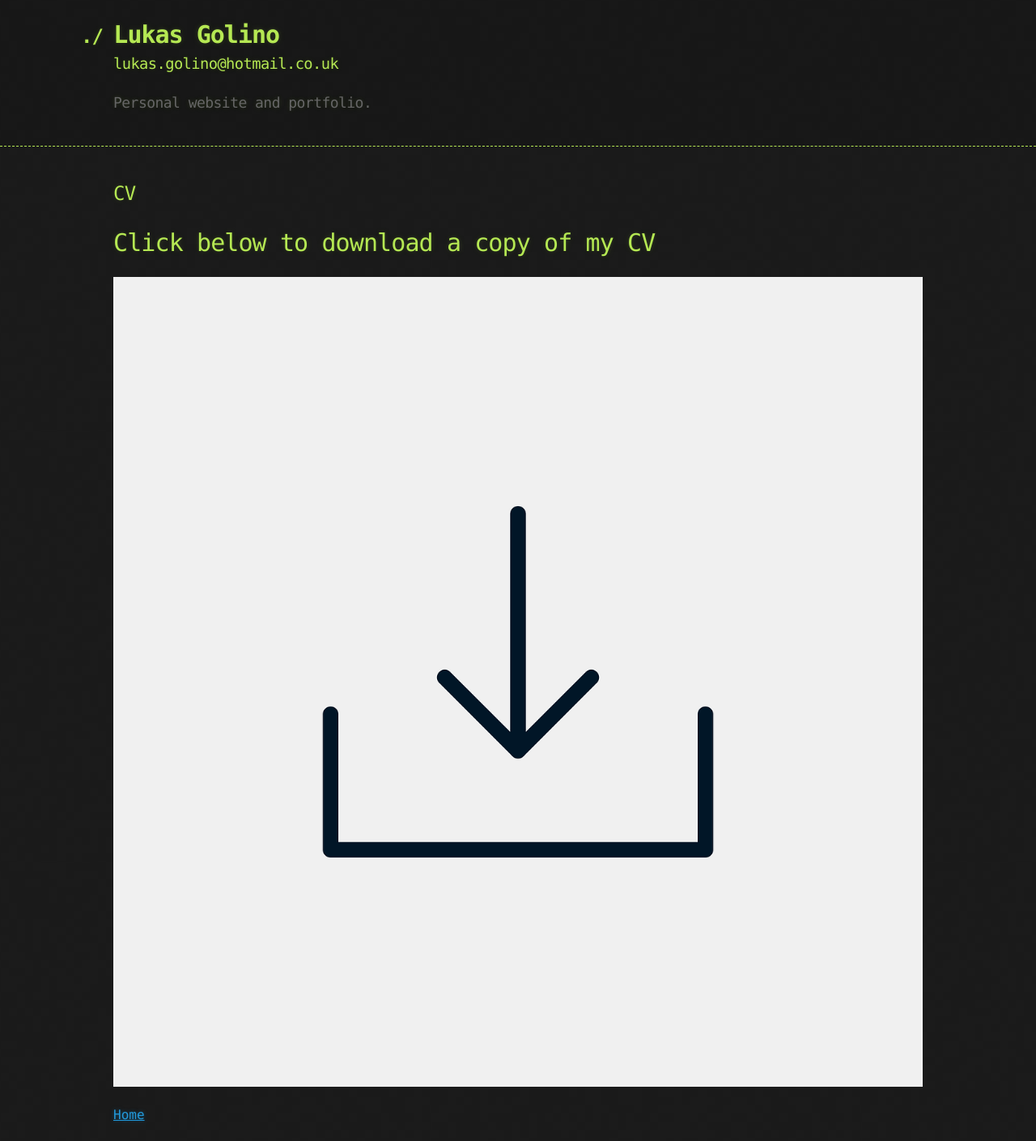
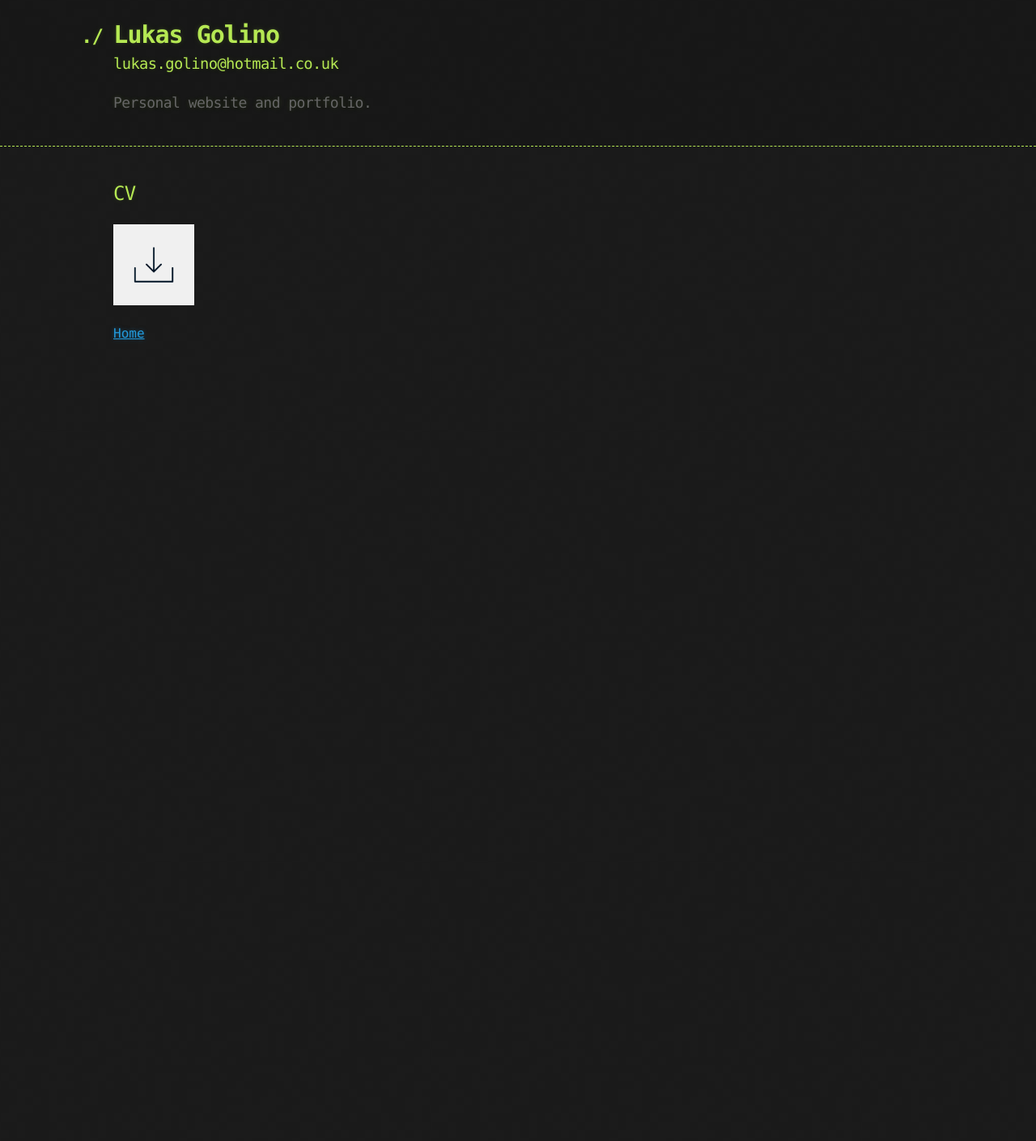
Before and after one commit to lukasgolino/lukasgolino.github.io, a Jekyll site: the page built from cv.md, in a window 1280 px wide. Shown: the whole page at 81% size. Built offline with Jekyll 4.4.1, drawn with Linux system fonts in a browser that asks for light colours; our own code applies the rules of GitHub Pages for plain Markdown files; after the commit the page ends 900 px from its top, so only the background shows below that.

Commit message:
Update cv.md

```diff
--- a/cv.md
+++ b/cv.md
@@ -4,12 +4,9 @@ layout: default
 
 ## CV
 
-# Click below to download a copy of my CV
-
 
 <a href="LukasGolinoCV.docx" download>
-  <img src="upload-2935442_1280.png" alt="downloadCV">
+  <img src="upload-2935442_1280.png" alt="downloadCV" width="100" height="100">
 </a>
 
-
 [Home](./)
```
